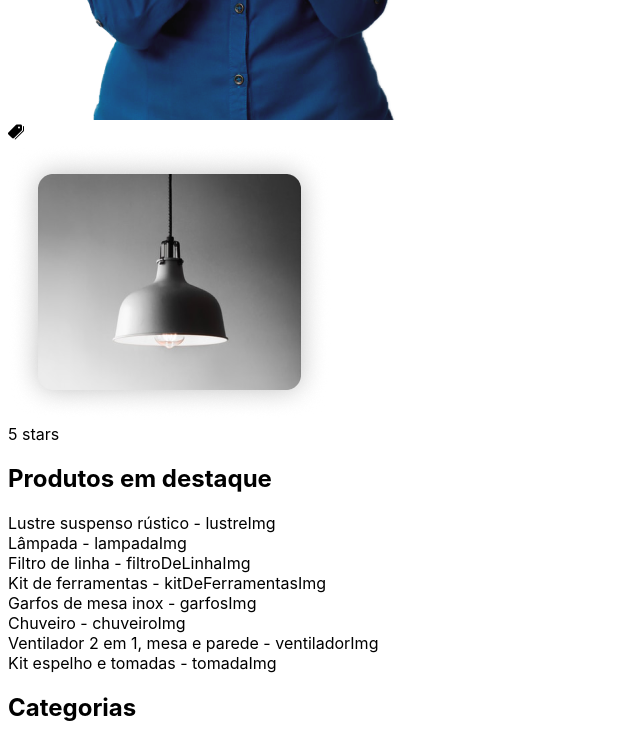
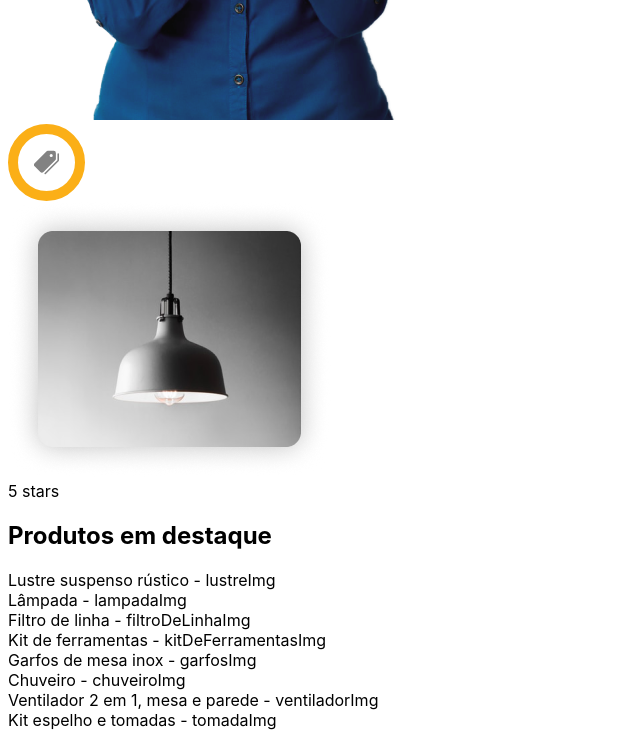
Before and after one commit to D-Kunrath/teste-jr-noweb, a React (Vite) app: page / in a window 1280 px wide. Shown: the part 1140-1882 px from the top of the page, without its empty margins (0-640 px from the left). Built offline with nearby package versions, Linux system fonts and the light colour scheme.

Commit message:
style: IconHolder

```diff
--- a/src/shared/IconHolder/index.jsx
+++ b/src/shared/IconHolder/index.jsx
@@ -4,12 +4,12 @@ import { IoPricetags, IoThumbsUpSharp } from "react-icons/io5";
 
 function IconHolder({ iconName }) {
   const icons = {
-    priceTag: <IoPricetags />,
-    thumbsUp: <IoThumbsUpSharp />
+    priceTag: <IoPricetags className="icon" />,
+    thumbsUp: <IoThumbsUpSharp className="icon" />
   }
   return (
-    <div>
-      {icons[iconName] || "icon missing"}
+    <div className="icon-holder">
+      {icons[iconName]}
     </div>
   )
 }
--- a/src/shared/IconHolder/styles.css
+++ b/src/shared/IconHolder/styles.css
@@ -0,0 +1,16 @@
+.icon-holder{
+  height: 57px;
+  width: 57px;
+  border: 10px solid var(--primary);
+  border-radius: 50%;
+  display: flex;
+  justify-content: center;
+  align-items: center;
+  background-color: var(--light);
+}
+
+.icon-holder .icon {
+  width: 25px;
+  height: 25px;
+  color: var(--color-icon);
+}
```
Also changed, not shown: src/index.css (+0 -12 lines).
